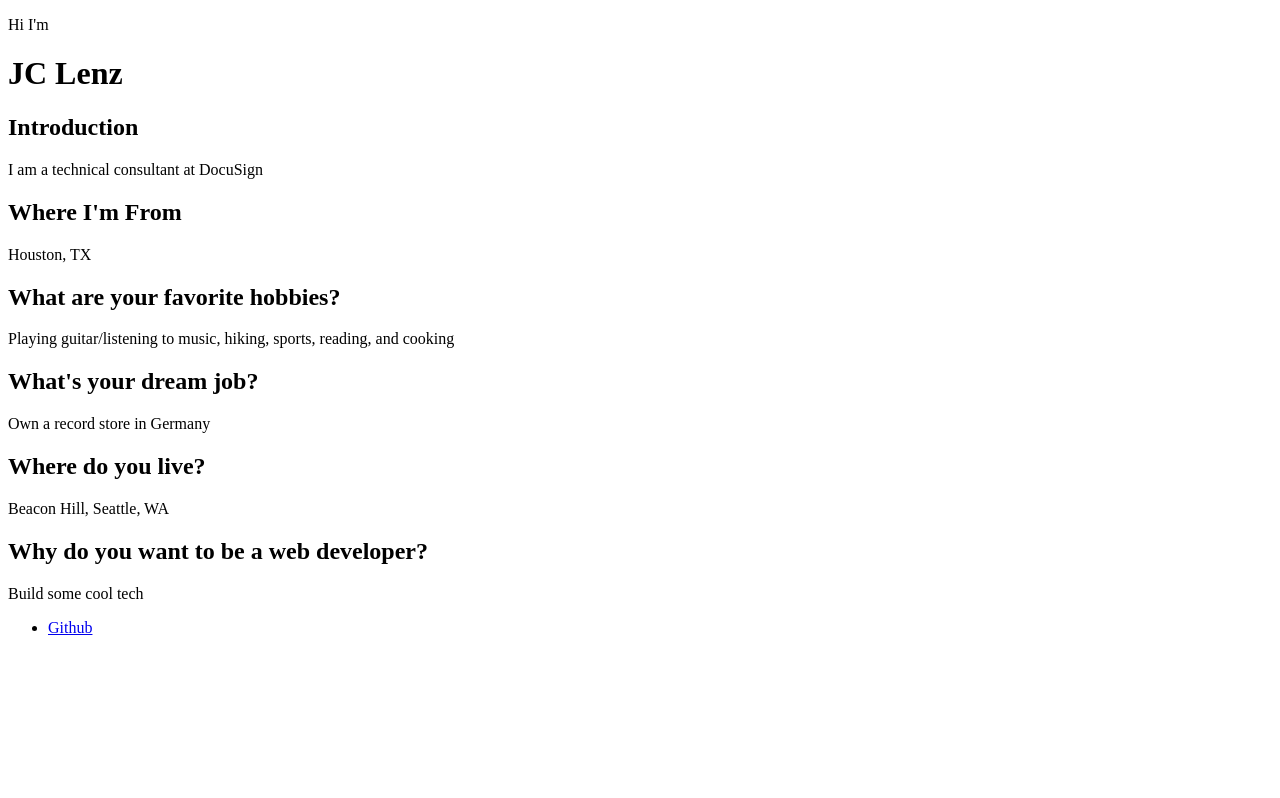
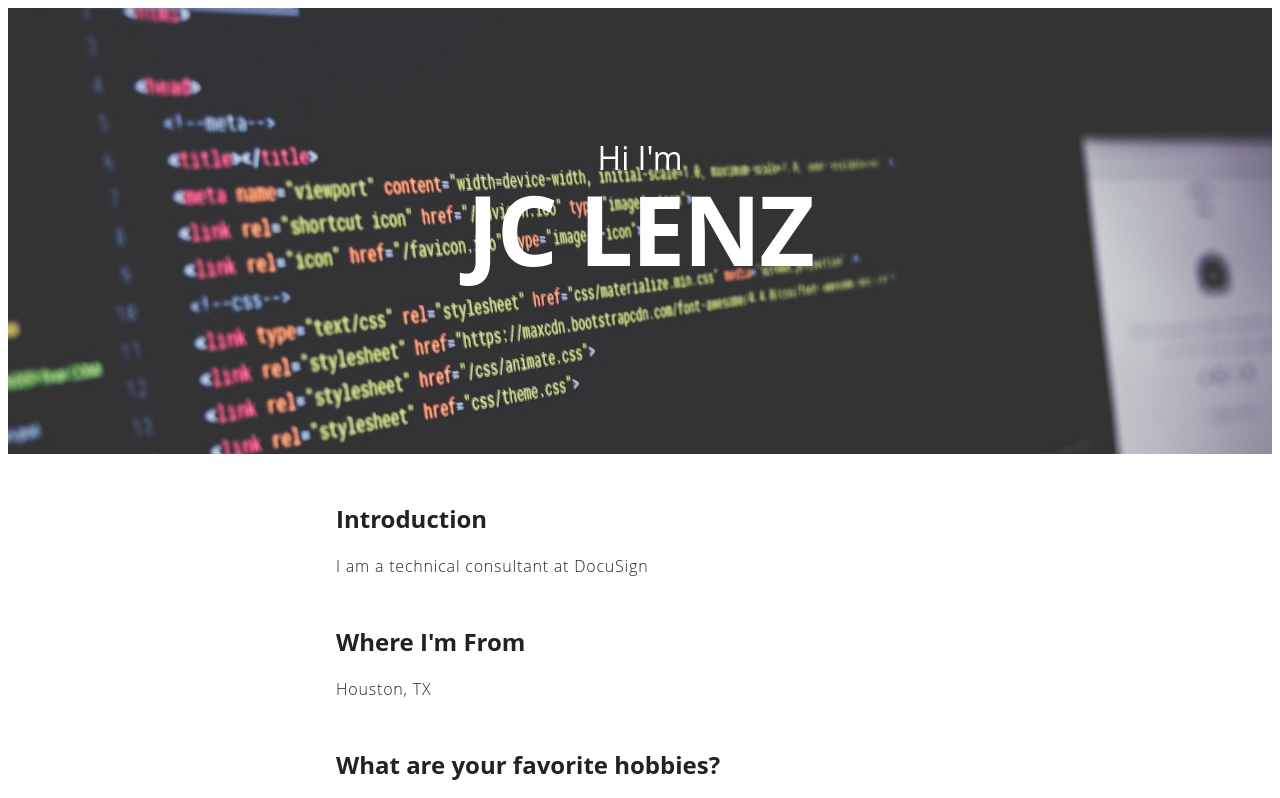
Before and after one commit to miserablepop/miserablepop.github.io, a plain HTML site: page index.html in a window 1280 px wide. Shown: the top 798 px of the page. Drawn offline with Linux system fonts and the light colour scheme; files that its build step writes are made by us from their sources.

Commit message:
Adding css and img folders with image and css content

```diff
--- /dev/null
+++ b/css/style.css
@@ -0,0 +1,70 @@
+body {
+    color: #222222;
+    font-size: 1em;
+    font-family: "Open Sans", "Helvetica Neue", sans-serif;
+}
+
+.content-footer,
+.masthead-heading,
+.masthead-intro {
+  text-align: center;
+}
+
+.masthead {
+  padding: 6em 0;
+  background-image: url('../img/code.jpg');
+  background-size: cover;
+  background-repeat: no-repeat;
+}
+
+.masthead-intro {
+    margin-bottom: 0.1em;
+    font-size: 2em;
+    color: #ffffff;
+}
+
+.masthead-heading {
+    margin-top: -0.2em;
+    font-weight: bold;
+    font-size: 6em;
+    letter-spacing: -0.02em;
+    text-transform: uppercase;
+    color: #ffffff;
+}
+
+.details {
+    max-width: 38em;
+    margin-left: auto;
+    margin-right: auto;
+    margin-top: 2em;
+}
+
+.details > p {
+    font-weight: 300;
+    letter-spacing: 0.05em;
+}
+
+.details > h2 {
+    font-size: 1.2em;
+    font-weight: bold;
+    margin: 2em 0 1em 0;
+}
+
+section > h1 {
+    margin-top: 2em;
+}
+
+#footer {
+  padding: 20px 0;
+  text-align: center;
+  background-color: #111111;
+  text-decoration: none;
+}
+
+#footer a {
+  color: #ffffff;
+}
+.social > li {
+  display: inline-block;
+  margin: 0 5px;
+}
--- a/index.html
+++ b/index.html
@@ -6,7 +6,7 @@
     <meta charset="utf-8">
 
     <title>About Me</title>
-    <link rel="stylesheet" href="css/style.css">
+    <link rel="stylesheet" href="./style.css">
 
 </head>
 
```
Also changed, not shown: img/code.jpg (added).
